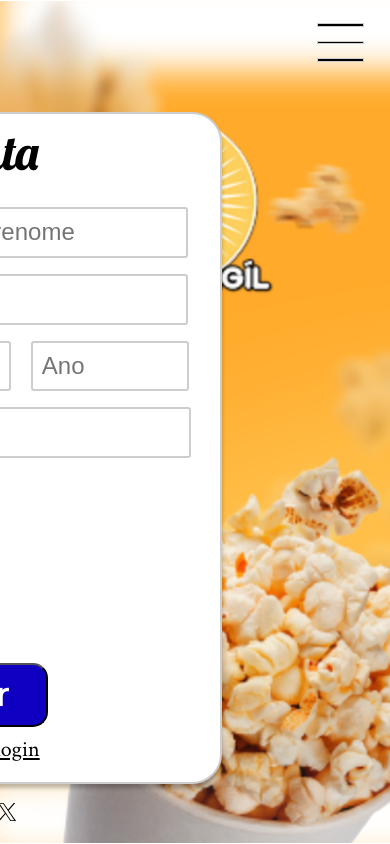
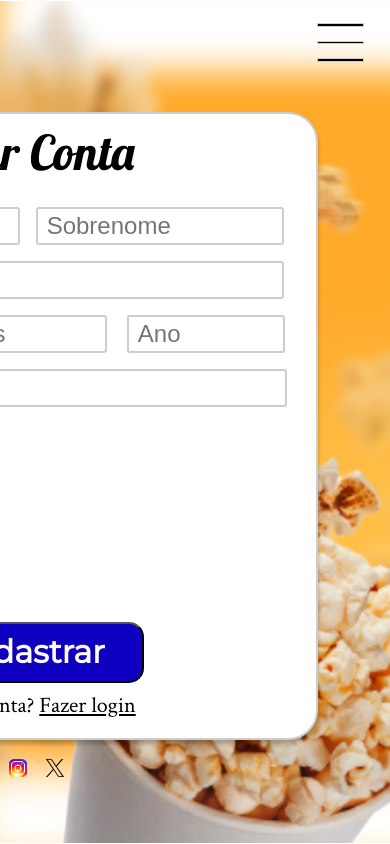
Before and after one commit to KelvinMir/Pipoca, a React (Create React App) app: page / in a window 390 px wide. Built offline with nearby package versions, Linux system fonts and the light colour scheme.

Commit message:
Media Screen 1.1

```diff
--- a/src/css/App.css
+++ b/src/css/App.css
@@ -191,14 +191,6 @@ body {
     overflow: hidden;
   }
 
-  .menu-toggle div {
-    height:0.1rem;
-    width:2.8rem;
-  }
-  .menu-items{
-    padding:0;
-    height:54rem;
-  }
   .formulario {
     margin-top:4.5rem;
   }
@@ -226,25 +218,41 @@ body {
   }
 }
 
-@media screen and (max-width: 1240px) and (max-height: 842px) {
+@media screen and (max-width: 1024px) and (max-height: 862px) {
   .form {
     height:39rem;
+    margin-right:4.5rem;
   }
   .nome-sobr input {
-    height:2.4rem;
+    height:2rem;
 
   }
   .email input {
-    height:2.4rem;
+    height:2rem;
   }
   .data {
     width:10.9rem;
   }
   .data-item {
-    height:2.4rem;
+    height:2rem;
     width: 10.7rem;
   }
   .senha input {
-    height:2.4rem;
+    height:2rem;
   }
 }
+
+@media screen and (max-width: 1024px) and (max-height:768px) {
+  .menu-toggle div {
+    width:2.5rem;
+  }
+  .menu-items {
+    height:48rem;
+  }
+  .form {
+    height:36rem;
+  }
+  .overlay {
+    right:29%;
+  }
+}
--- a/src/css/hamburguer.css
+++ b/src/css/hamburguer.css
@@ -109,3 +109,19 @@
         height:54rem;
       }
 }
+
+@media screen and (max-width: 1024px) and (max-height: 862px) {
+    .menu-items{
+        padding:0;
+        height:54rem;
+        width:19.5rem;
+      }
+
+
+      .menu-hamburger.open {
+        left:60%;
+      }
+    .overlay{
+        right:30%;
+      }
+}
--- a/src/css/telalogin.css
+++ b/src/css/telalogin.css
@@ -25,7 +25,7 @@
     align-items:center;
     flex-direction: column;
 }
-form {
+.formlog {
     background-color: #ffffff;
     width: 40rem;
     margin-right:10.5rem;
--- a/src/pages/telalogin.js
+++ b/src/pages/telalogin.js
@@ -87,7 +87,7 @@ function Login() {
       <MenuHamburguer />
       <div className='formulario'>
         <div className='control'>
-          <form onSubmit={handleSubmit}>
+          <form className='formlog' onSubmit={handleSubmit}>
             <h1 className='h1L'>Login</h1>
             <div className='logon'>
               <div className='user'>
```
Also changed, not shown: 1 other file (tests, documents, lock files or other folders).
